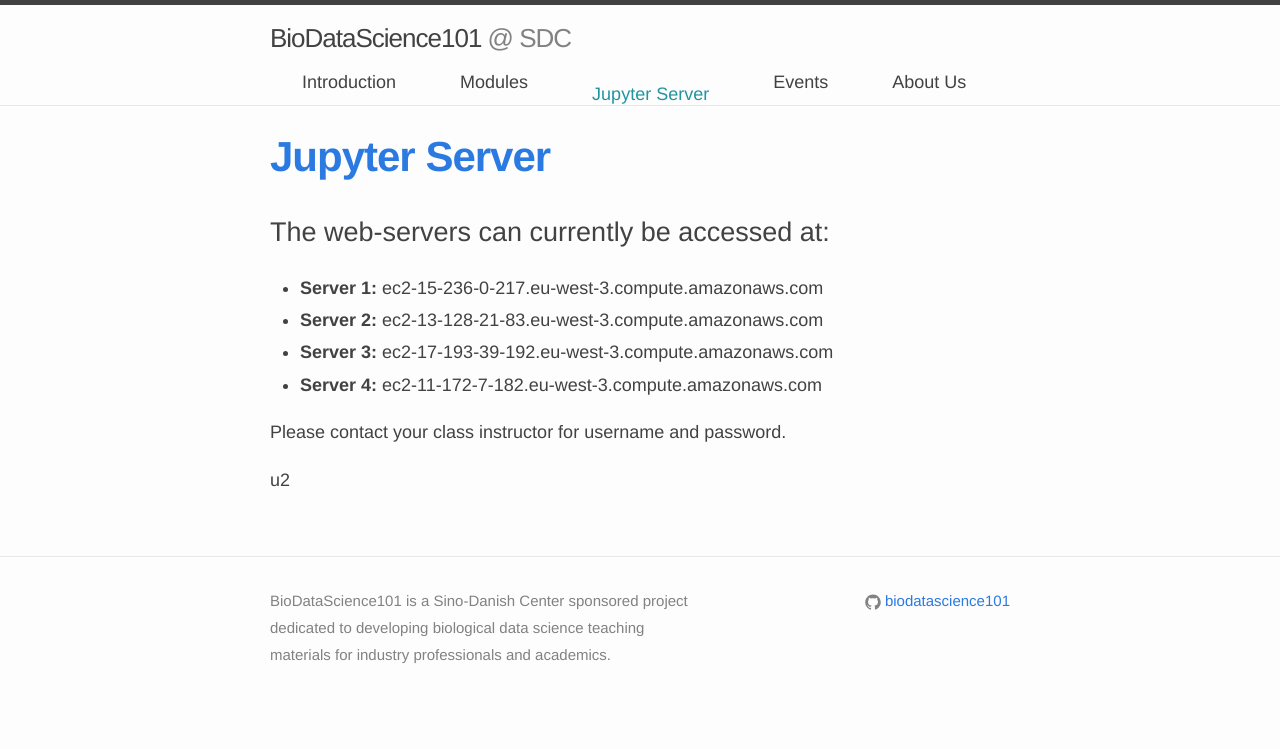
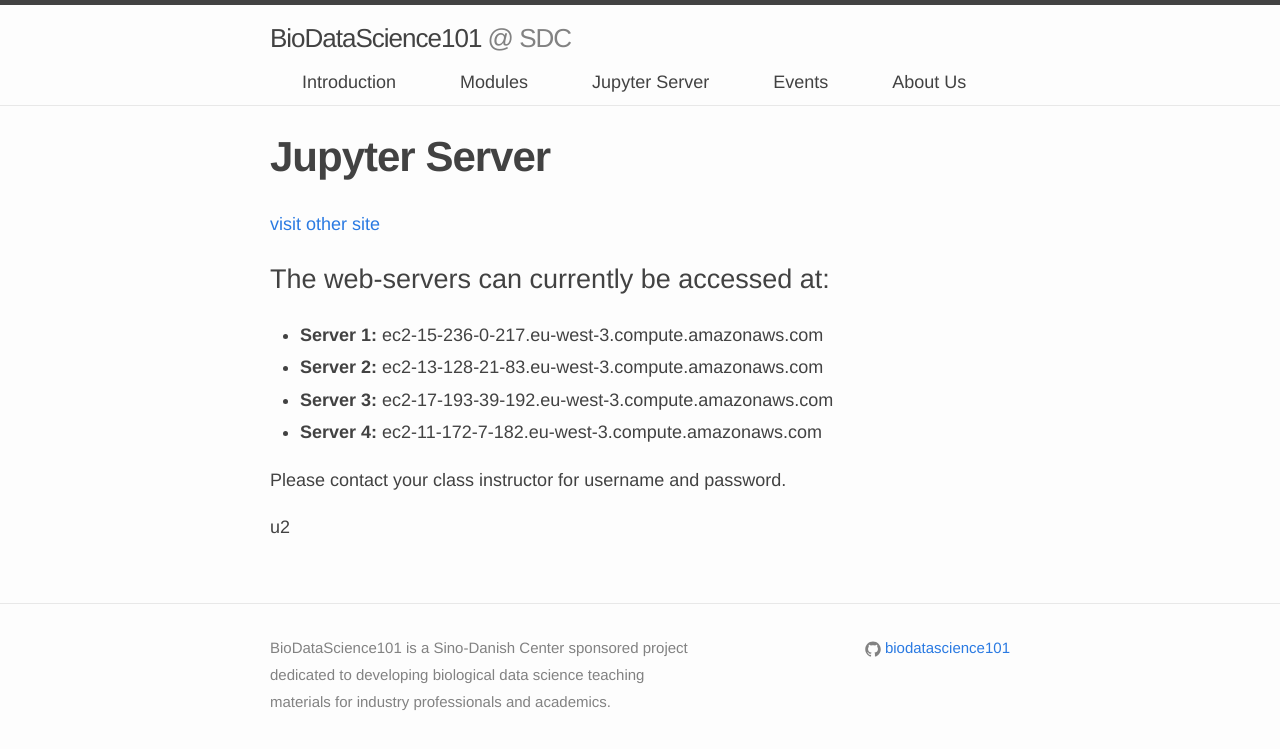
Before and after one commit to biodatascience101/BioDataScience101.github.io, a Jekyll site: the page built from _pages/server/index.md, in a window 1280 px wide. Shown: the top 749 px of the page. Built offline with Jekyll 4.4.1, drawn with Linux system fonts in a browser that asks for light colours; nearby versions of some CDN libraries.

Commit message:
Update index.md

```diff
--- a/_pages/server/index.md
+++ b/_pages/server/index.md
@@ -1,10 +1,14 @@
 ---
 layout: page
 othersite: http://example.com
-title: <a href="{{page.othersite}}">Jupyter Server</a>
+title: Jupyter Server
+permalink: /server/
+#title: <a href="{{page.othersite}}">Jupyter Server</a>
 toggle: on
 rank: 3
 ---
+
+<a href="{{page.othersite}}">visit other site</a>
 
 # The web-servers can currently be accessed at:
   - **Server 1:** ec2-15-236-0-217.eu-west-3.compute.amazonaws.com
```
